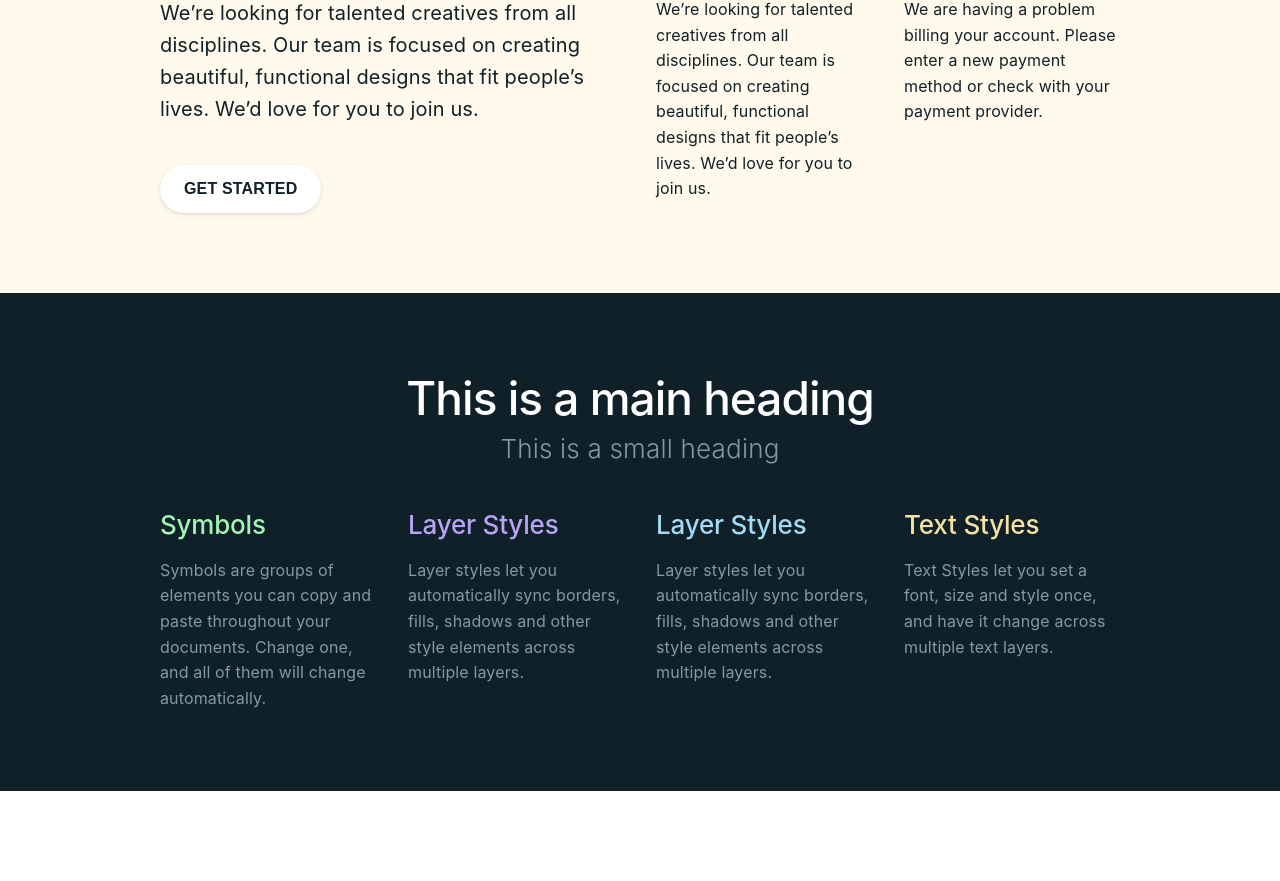
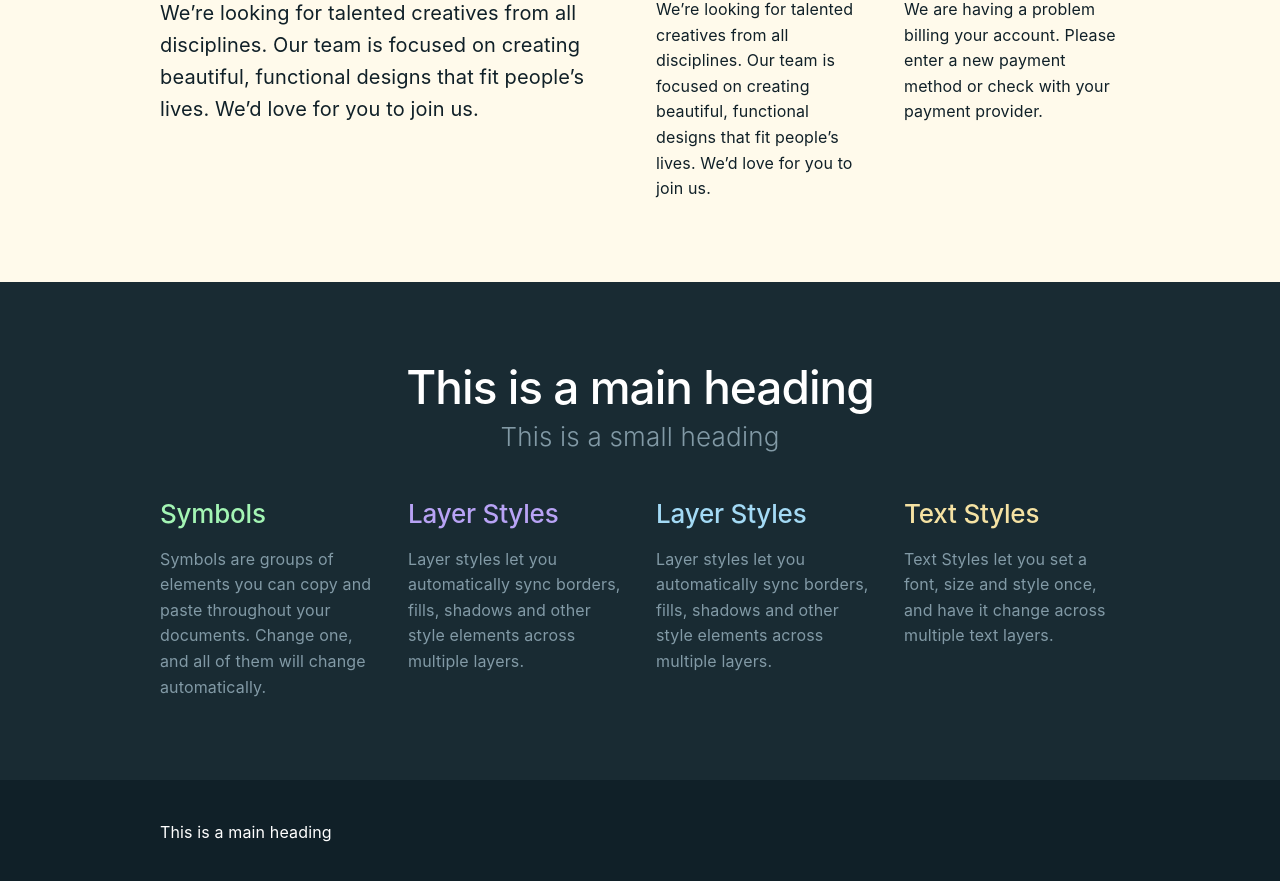
Before and after one commit to alobato/modulz-styled, a React (Create React App) app: page / in a window 1280 px wide. Shown: the part 2068-2949 px from the top of the page. Before the commit the page ends 2859 px from the top, so only its background shows below. Built offline with nearby package versions, Linux system fonts and the light colour scheme.

Commit message:
Add footer

```diff
--- a/src/App.js
+++ b/src/App.js
@@ -145,9 +145,6 @@ class App extends Component {
             <Grid>
               <div className="grid-column">
                 <Text large>We’re looking for talented creatives from all disciplines. Our team is focused on creating beautiful, functional designs that fit people’s lives. We’d love for you to join us.</Text>
-                <Spacing mt6>
-                  <PillButton large white>Get started</PillButton>
-                </Spacing>
               </div>
               <div className="grid-column">
                 <Grid>
@@ -163,7 +160,7 @@ class App extends Component {
           </Container>
         </Section>
 
-        <Section large gray_800>
+        <Section large gray_700>
           <Container large>
             <Alignment center>
               <Spacing mb6>
@@ -202,6 +199,12 @@ class App extends Component {
           </Container>
         </Section>
 
+        <Section medium gray_800>
+          <Container large>
+              <Text white>This is a main heading</Text>
+          </Container>
+        </Section>
+
       </div>
     );
   }
--- a/src/Text.js
+++ b/src/Text.js
@@ -18,6 +18,7 @@ const Text = styled.p`
 
   ${props => props.gray_500 && css` color: ${palette.GRAY_500}; `}
 
+  ${props => props.white && css` color: ${palette.WHITE}; `}
   ${props => props.red && css` color: ${palette.RED_500}; `}
   ${props => props.pink && css` color: ${palette.PINK_500}; `}
   ${props => props.purple && css` color: ${palette.PURPLE_500}; `}
```
